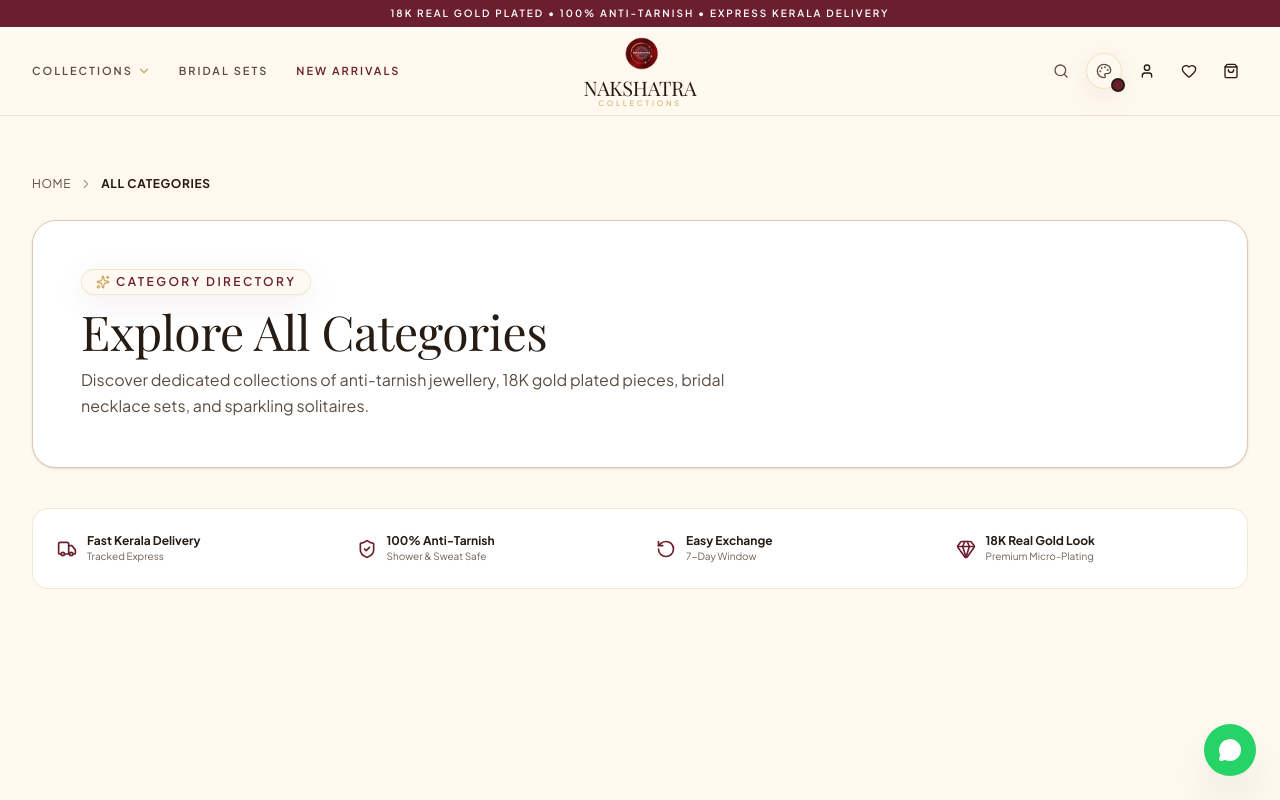
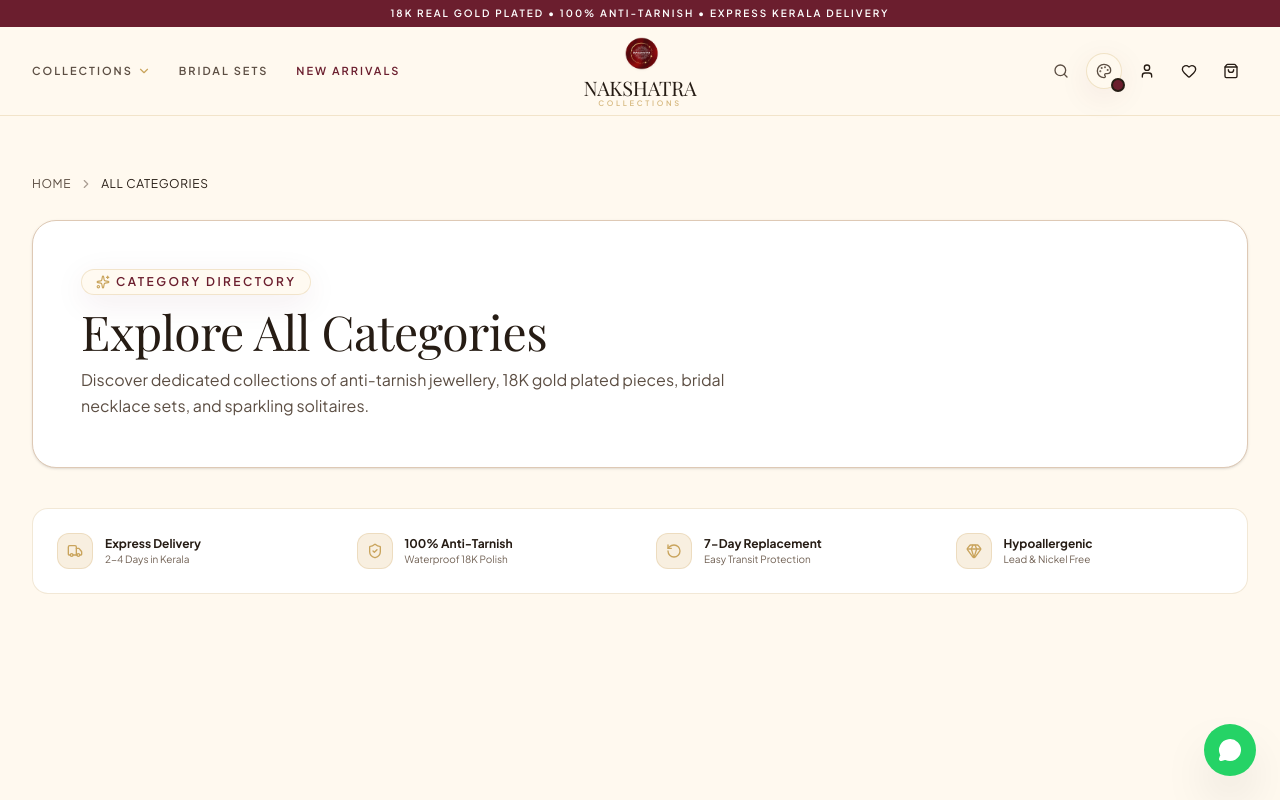
Before and after one commit to thenameisanzu/Nakshatra-collections, a Next.js app: page /collections in a window 1280 px wide. Shown: the top 800 px of the page. Built offline with nearby package versions, Linux system fonts and the light colour scheme.

Commit message:
Fix search results page handling in collections and improve search algorithm with keyword scoring and synonyms

```diff
--- a/src/app/collections/page.tsx
+++ b/src/app/collections/page.tsx
@@ -1,10 +1,11 @@
 import type { Metadata } from "next";
 import Link from "next/link";
 import Image from "next/image";
-import { ChevronRight, Sparkles, ArrowRight, Truck, ShieldCheck, RotateCcw, Gem } from "lucide-react";
-import { getCollections } from "@/lib/shopify";
+import { ChevronRight, Sparkles, ArrowRight, Truck, ShieldCheck, RotateCcw, Gem, Search, X, Crown, Heart, CircleDot, Flame } from "lucide-react";
+import { getCollections, searchProducts } from "@/lib/shopify";
+import ProductCard from "@/components/ProductCard";
 
-export const revalidate = 3600;
+export const revalidate = 0; // Dynamic search handling
 
 export const metadata: Metadata = {
   title: "All Categories & Collections | NAKSHATRA COLLECTIONS",
@@ -48,8 +49,18 @@ const categoryBadges: Record<string, string> = {
   "new-arrivals": "Latest Designs",
 };
 
-export default async function CollectionsIndexPage() {
-  const collections = await getCollections(20).catch(() => []);
+interface PageProps {
+  searchParams: Promise<{ q?: string; search?: string }>;
+}
+
+export default async function CollectionsIndexPage({ searchParams }: PageProps) {
+  const resolvedParams = await searchParams;
+  const searchQuery = (resolvedParams.q || resolvedParams.search || "").trim();
+
+  const [collections, searchResults] = await Promise.all([
+    getCollections(20).catch(() => []),
+    searchQuery ? searchProducts(searchQuery, 50).catch(() => []) : Promise.resolve([]),
+  ]);
 
   return (
     <div
@@ -71,12 +82,140 @@ export default async function CollectionsIndexPage() {
             Home
           </Link>
           <ChevronRight className="h-3.5 w-3.5 opacity-60 shrink-0" />
-          <span className="font-bold" style={{ color: "var(--text-primary)" }}>
+          <Link
+            href="/collections"
+            className="transition-colors hover:underline"
+            style={{ color: searchQuery ? "var(--text-secondary)" : "var(--text-primary)" }}
+          >
             All Categories
+          </Link>
+          {searchQuery && (
+            <>
+              <ChevronRight className="h-3.5 w-3.5 opacity-60 shrink-0" />
+              <span className="font-bold" style={{ color: "var(--accent-cta)" }}>
+                Search: &ldquo;{searchQuery}&rdquo;
               </span>
+            </>
+          )}
         </nav>
 
-        {/* Master Header */}
+        {/* 1. If Search Query is active -> Render Search Results Header & Grid */}
+        {searchQuery ? (
+          <div className="mb-14">
+            {/* Search Header Banner */}
+            <div
+              className="rounded-3xl border p-6 sm:p-10 shadow-sm mb-8 transition-colors"
+              style={{
+                backgroundColor: "var(--bg-surface)",
+                borderColor: "var(--border-medium)",
+              }}
+            >
+              <div className="flex flex-col sm:flex-row sm:items-center justify-between gap-4">
+                <div>
+                  <span
+                    className="inline-flex items-center gap-1.5 rounded-full px-3.5 py-1 text-xs font-semibold uppercase tracking-[0.2em] shadow-xs liquid-glass mb-3"
+                    style={{
+                      color: "var(--accent-cta)",
+                      borderColor: "var(--border-subtle)",
+                    }}
+                  >
+                    <Search className="h-3.5 w-3.5" style={{ color: "var(--accent-gold)" }} />
+                    Live Search
+                  </span>
+                  <h1
+                    className="font-serif-luxury text-2xl sm:text-3xl md:text-4xl font-normal tracking-tight"
+                    style={{ color: "var(--text-primary)" }}
+                  >
+                    Results for &ldquo;{searchQuery}&rdquo;
+                  </h1>
+                  <p className="mt-1 text-xs sm:text-sm font-light" style={{ color: "var(--text-secondary)" }}>
+                    Found {searchResults.length} {searchResults.length === 1 ? "creation" : "creations"} matching your search
+                  </p>
+                </div>
+
+                <Link
+                  href="/collections"
+                  className="inline-flex items-center gap-1.5 rounded-full px-4 py-2 text-xs font-semibold uppercase tracking-wider border transition-all hover:bg-black/5 self-start sm:self-auto"
+                  style={{
+                    backgroundColor: "var(--bg-secondary)",
+                    borderColor: "var(--border-subtle)",
+                    color: "var(--text-primary)",
+                  }}
+                >
+                  <X className="h-3.5 w-3.5" />
+                  <span>Clear Search</span>
+                </Link>
+              </div>
+            </div>
+
+            {/* Results Grid or Empty State */}
+            {searchResults.length > 0 ? (
+              <div className="grid grid-cols-2 md:grid-cols-3 lg:grid-cols-4 gap-4 sm:gap-6">
+                {searchResults.map((product) => (
+                  <ProductCard key={product.id} product={product} />
+                ))}
+              </div>
+            ) : (
+              <div
+                className="rounded-3xl border border-dashed p-10 sm:p-16 text-center shadow-xs"
+                style={{
+                  backgroundColor: "var(--bg-surface)",
+                  borderColor: "var(--border-medium)",
+                }}
+              >
+                <Crown className="h-12 w-12 mx-auto mb-3 opacity-40" style={{ color: "var(--accent-gold)" }} />
+                <h3 className="font-serif text-xl sm:text-2xl font-normal" style={{ color: "var(--text-primary)" }}>
+                  No jewellery found for &ldquo;{searchQuery}&rdquo;
+                </h3>
+                <p className="mt-2 text-xs sm:text-sm font-light max-w-md mx-auto" style={{ color: "var(--text-secondary)" }}>
+                  We couldn&apos;t find an exact match. Try searching for necklaces, bridal chokers, jhumkas, payals, or explore our collections below.
+                </p>
+                <div className="mt-6 flex flex-wrap justify-center gap-2">
+                  <Link
+                    href="/collections/bridal-jewellery"
+                    className="px-4 py-2 rounded-full text-xs font-semibold uppercase tracking-wider border hover:bg-black/5"
+                    style={{ borderColor: "var(--border-subtle)", color: "var(--text-primary)" }}
+                  >
+                    Bridal Sets
+                  </Link>
+                  <Link
+                    href="/collections/necklaces"
+                    className="px-4 py-2 rounded-full text-xs font-semibold uppercase tracking-wider border hover:bg-black/5"
+                    style={{ borderColor: "var(--border-subtle)", color: "var(--text-primary)" }}
+                  >
+                    Necklaces
+                  </Link>
+                  <Link
+                    href="/collections/earrings"
+                    className="px-4 py-2 rounded-full text-xs font-semibold uppercase tracking-wider border hover:bg-black/5"
+                    style={{ borderColor: "var(--border-subtle)", color: "var(--text-primary)" }}
+                  >
+                    Earrings
+                  </Link>
+                  <Link
+                    href="/collections/new-arrivals"
+                    className="px-4 py-2 rounded-full text-xs font-semibold uppercase tracking-wider text-white"
+                    style={{ backgroundColor: "var(--accent-cta)" }}
+                  >
+                    New Arrivals
+                  </Link>
+                </div>
+              </div>
+            )}
+
+            {/* Separator before all categories */}
+            <div className="mt-16 mb-8 border-t pt-10" style={{ borderColor: "var(--border-subtle)" }}>
+              <h2 className="font-serif-luxury text-2xl sm:text-3xl font-normal tracking-tight mb-2" style={{ color: "var(--text-primary)" }}>
+                Explore All Categories
+              </h2>
+              <p className="text-xs sm:text-sm font-light" style={{ color: "var(--text-secondary)" }}>
+                Browse our complete catalogue by jewellery type.
+              </p>
+            </div>
+          </div>
+        ) : (
+          /* 2. Standard Category Master Header (When No Search Query) */
+          <>
             <div
               className="rounded-3xl border p-6 sm:p-10 md:p-12 shadow-sm mb-10 transition-colors"
               style={{
@@ -120,62 +259,101 @@ export default async function CollectionsIndexPage() {
                 borderColor: "var(--border-subtle)",
               }}
             >
-          <div className="flex items-center gap-2.5 p-2">
-            <Truck className="h-5 w-5 shrink-0" style={{ color: "var(--accent-cta)" }} />
+              <div className="flex items-center gap-3 p-2">
+                <div
+                  className="flex h-9 w-9 shrink-0 items-center justify-center rounded-xl border"
+                  style={{
+                    backgroundColor: "var(--bg-secondary)",
+                    borderColor: "var(--border-subtle)",
+                    color: "var(--accent-gold)",
+                  }}
+                >
+                  <Truck className="h-4 w-4" />
+                </div>
                 <div>
-              <p className="text-xs font-bold" style={{ color: "var(--text-primary)" }}>
-                Fast Kerala Delivery
-              </p>
+                  <h4 className="text-xs font-bold" style={{ color: "var(--text-primary)" }}>
+                    Express Delivery
+                  </h4>
                   <p className="text-[10px]" style={{ color: "var(--text-muted)" }}>
-                Tracked Express
+                    2-4 Days in Kerala
                   </p>
                 </div>
               </div>
 
-          <div className="flex items-center gap-2.5 p-2">
-            <ShieldCheck className="h-5 w-5 shrink-0" style={{ color: "var(--accent-cta)" }} />
+              <div className="flex items-center gap-3 p-2">
+                <div
+                  className="flex h-9 w-9 shrink-0 items-center justify-center rounded-xl border"
+                  style={{
+                    backgroundColor: "var(--bg-secondary)",
+                    borderColor: "var(--border-subtle)",
+                    color: "var(--accent-gold)",
+                  }}
+                >
+                  <ShieldCheck className="h-4 w-4" />
+                </div>
                 <div>
-              <p className="text-xs font-bold" style={{ color: "var(--text-primary)" }}>
+                  <h4 className="text-xs font-bold" style={{ color: "var(--text-primary)" }}>
                     100% Anti-Tarnish
-              </p>
+                  </h4>
                   <p className="text-[10px]" style={{ color: "var(--text-muted)" }}>
-                Shower &amp; Sweat Safe
+                    Waterproof 18K Polish
                   </p>
                 </div>
               </div>
 
-          <div className="flex items-center gap-2.5 p-2">
-            <RotateCcw className="h-5 w-5 shrink-0" style={{ color: "var(--accent-cta)" }} />
+              <div className="flex items-center gap-3 p-2">
+                <div
+                  className="flex h-9 w-9 shrink-0 items-center justify-center rounded-xl border"
+                  style={{
+                    backgroundColor: "var(--bg-secondary)",
+                    borderColor: "var(--border-subtle)",
+                    color: "var(--accent-gold)",
+                  }}
+                >
+                  <RotateCcw className="h-4 w-4" />
+                </div>
                 <div>
-              <p className="text-xs font-bold" style={{ color: "var(--text-primary)" }}>
-                Easy Exchange
-              </p>
+                  <h4 className="text-xs font-bold" style={{ color: "var(--text-primary)" }}>
+                    7-Day Replacement
+                  </h4>
                   <p className="text-[10px]" style={{ color: "var(--text-muted)" }}>
-                7-Day Window
+                    Easy Transit Protection
                   </p>
                 </div>
               </div>
 
-          <div className="flex items-center gap-2.5 p-2">
-            <Gem className="h-5 w-5 shrink-0" style={{ color: "var(--accent-cta)" }} />
+              <div className="flex items-center gap-3 p-2">
+                <div
+                  className="flex h-9 w-9 shrink-0 items-center justify-center rounded-xl border"
+                  style={{
+                    backgroundColor: "var(--bg-secondary)",
+                    borderColor: "var(--border-subtle)",
+                    color: "var(--accent-gold)",
+                  }}
+                >
+                  <Gem className="h-4 w-4" />
+                </div>
                 <div>
-              <p className="text-xs font-bold" style={{ color: "var(--text-primary)" }}>
-                18K Real Gold Look
-              </p>
+                  <h4 className="text-xs font-bold" style={{ color: "var(--text-primary)" }}>
+                    Hypoallergenic
+                  </h4>
                   <p className="text-[10px]" style={{ color: "var(--text-muted)" }}>
-                Premium Micro-Plating
+                    Lead &amp; Nickel Free
                   </p>
                 </div>
               </div>
             </div>
+          </>
+        )}
 
-        {/* Dedicated Categories Grid (Amazon & Flipkart Style Cards) */}
+        {/* Categories Grid Directory */}
         <div className="grid grid-cols-1 sm:grid-cols-2 lg:grid-cols-3 gap-6 sm:gap-8">
           {collections.map((col) => {
             const imgSrc =
               col.image?.url ||
               categoryThumbnails[col.handle] ||
-              categoryThumbnails.necklaces;
+              "https://cdn.shopify.com/s/files/1/0830/8224/8405/files/26096492af4818da9104753e8af444d6df2653a7d76abd88c3a84a2c07e99686.png?v=1790240242";
+
             const subtitle =
               categoryBadges[col.handle] || "Curated Jewellery Collection";
 
--- a/src/lib/shopify/index.ts
+++ b/src/lib/shopify/index.ts
@@ -834,93 +834,98 @@ export async function getCollectionByHandle(
 }
 
 /**
- * Searches products by keyword using Shopify Storefront API
+ * Searches products by keyword with intelligent token matching and category synonym expansion
  */
 export async function searchProducts(
   searchQuery: string,
-  first: number = 20
+  first: number = 30
 ): Promise<ShopifyProduct[]> {
-  if (!searchQuery.trim()) {
-    return getProducts(first);
+  const cleanQuery = (searchQuery || "").trim().toLowerCase();
+
+  // 1. Fetch products from Shopify
+  let allProducts: ShopifyProduct[] = [];
+  try {
+    allProducts = await getProducts(100);
+  } catch (err) {
+    console.error("Failed to fetch products for search:", err);
+    return [];
   }
 
-  const query = `
-    query searchProducts($query: String!, $first: Int!) {
-      products(first: $first, query: $query) {
-        edges {
-          node {
-            id
-            handle
-            title
-            description
-            productType
-            availableForSale
-            priceRange {
-              minVariantPrice {
-                amount
-                currencyCode
-              }
-              maxVariantPrice {
-                amount
-                currencyCode
-              }
-            }
-            compareAtPriceRange {
-              minVariantPrice {
-                amount
-                currencyCode
-              }
-              maxVariantPrice {
-                amount
-                currencyCode
-              }
-            }
-            featuredImage {
-              url
-              altText
-              width
-              height
-            }
-            variants(first: 5) {
-              edges {
-                node {
-                  id
-                  title
-                  availableForSale
-                  price {
-                    amount
-                    currencyCode
-                  }
-                  compareAtPrice {
-                    amount
-                    currencyCode
-                  }
-                }
-              }
+  if (!cleanQuery) {
+    return allProducts.slice(0, first);
+  }
+
+  // Synonym dictionary for Indian / Kerala artificial jewellery
+  const synonyms: Record<string, string[]> = {
+    necklace: ["choker", "pendant", "chain", "haram", "mala", "necklace-set", "bridal"],
+    choker: ["necklace", "bridal", "jewellery-set", "necklace-set"],
+    earring: ["jhumka", "stud", "drop", "kammal", "dangler", "hoop"],
+    jhumka: ["earring", "stud", "drop"],
+    bangle: ["kada", "cuff", "bracelet", "valaya"],
+    bracelet: ["bangle", "kada", "cuff"],
+    ring: ["solitaire", "band", "finger ring", "diamond ring"],
+    anklet: ["payal", "kolusu", "footwear"],
+    payal: ["anklet", "kolusu"],
+    bridal: ["wedding", "temple", "heritage", "kundan", "necklace-set", "jewellery-set"],
+    gold: ["18k", "plated", "matte", "yellow"],
+    silver: ["white gold", "rhodium", "platinum"],
+    diamond: ["solitaire", "ad", "american diamond", "cz", "cubic zirconia"],
+  };
+
+  // Extract query keywords
+  const queryTokens = cleanQuery.split(/\s+/).filter(Boolean);
+
+  // Score each product
+  const scored = allProducts.map((product) => {
+    let score = 0;
+    const title = (product.title || "").toLowerCase();
+    const desc = (product.description || "").toLowerCase();
+    const pType = (product.productType || "").toLowerCase();
+    const handle = (product.handle || "").toLowerCase();
+
+    // Exact full query match
+    if (title === cleanQuery) score += 100;
+    else if (title.includes(cleanQuery)) score += 50;
+    else if (pType.includes(cleanQuery)) score += 40;
+    else if (handle.includes(cleanQuery)) score += 35;
+    else if (desc.includes(cleanQuery)) score += 20;
+
+    // Tokenized word match
+    for (const token of queryTokens) {
+      if (title.includes(token)) score += 25;
+      if (pType.includes(token)) score += 20;
+      if (handle.includes(token)) score += 15;
+      if (desc.includes(token)) score += 10;
+
+      // Check synonyms
+      for (const [key, synList] of Object.entries(synonyms)) {
+        if (token.includes(key) || key.includes(token)) {
+          for (const syn of synList) {
+            if (title.includes(syn) || pType.includes(syn) || desc.includes(syn)) {
+              score += 15;
             }
           }
         }
       }
     }
-  `;
 
-  try {
-    const data = await shopifyFetch<ShopifyProductsOperation["data"]>({
-      query,
-      variables: { query: searchQuery, first },
-      cache: "no-store",
+    return { product, score };
+  });
+
+  // Filter products that have at least some relevance score
+  const matched = scored
+    .filter((item) => item.score > 0)
+    .sort((a, b) => b.score - a.score)
+    .map((item) => item.product);
+
+  // If no direct keyword score, fallback to partial inclusion
+  if (matched.length === 0) {
+    const fallback = allProducts.filter((p) => {
+      const combined = `${p.title} ${p.description || ""} ${p.productType || ""} ${p.handle}`.toLowerCase();
+      return queryTokens.some((t) => combined.includes(t));
     });
+    return fallback.slice(0, first);
+  }
 
-    return data.products.edges.map((edge) => edge.node);
-  } catch (error) {
-    console.error("Shopify search failed, falling back to local filter:", error);
-    const allProducts = await getProducts(50).catch(() => []);
-    const normalizedQuery = searchQuery.toLowerCase();
-    return allProducts.filter(
-      (p) =>
-        p.title.toLowerCase().includes(normalizedQuery) ||
-        p.description?.toLowerCase().includes(normalizedQuery) ||
-        p.productType?.toLowerCase().includes(normalizedQuery)
-    );
-  }
+  return matched.slice(0, first);
 }
```
Lines whose indentation alone changed are shown as unchanged.
